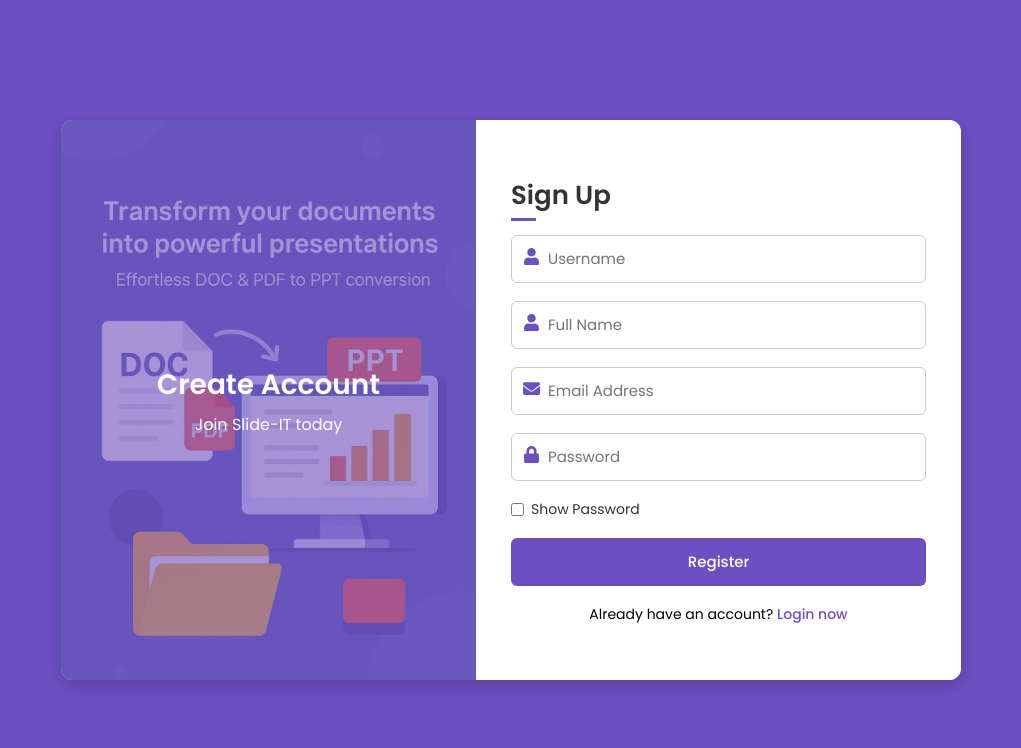
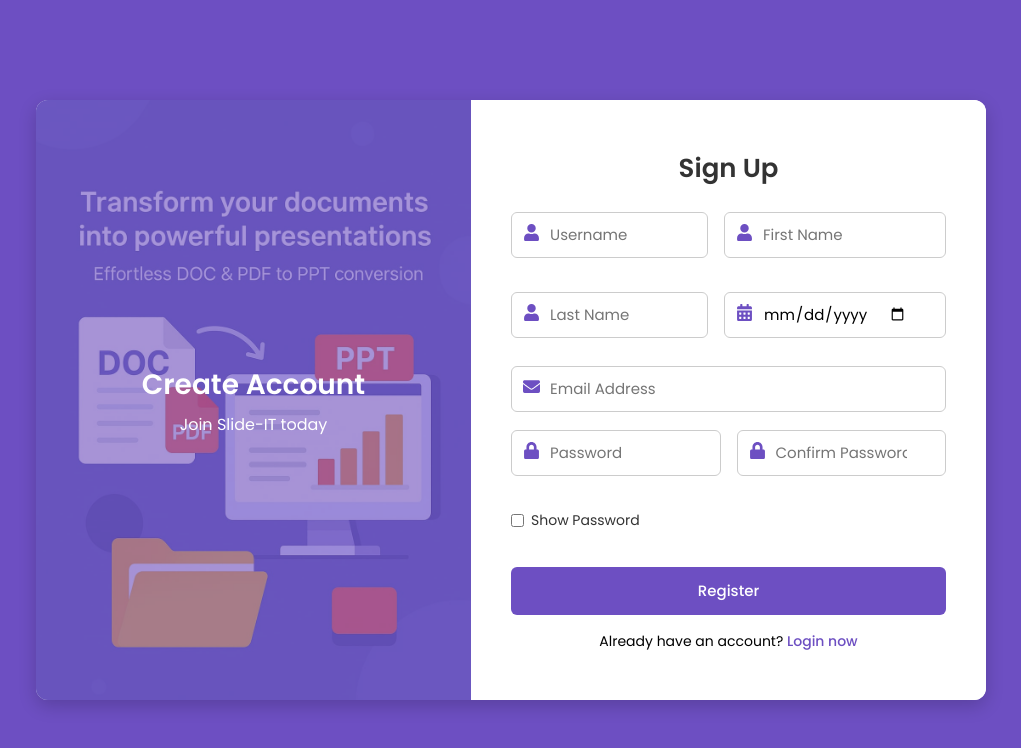
Before and after one commit to Edw4rdz/Capstone1, a React (Create React App) app: page /signup in a window 1280 px wide. Shown: the top 748 px of the page, without its empty margins (129-1150 px from the left). Built offline with nearby package versions, Linux system fonts and the light colour scheme; no server answers.

Commit message:
modify signup

```diff
--- a/src/pages/Signup.js
+++ b/src/pages/Signup.js
@@ -1,44 +1,58 @@
+// src/pages/Signup.jsx
 import { useState } from "react";
 import { Link, useNavigate } from "react-router-dom";
-import { FaEnvelope, FaLock, FaUser } from "react-icons/fa";
+import { FaEnvelope, FaLock, FaUser, FaCalendarAlt } from "react-icons/fa";
 import signupImg from "../assets/signupImg.jpg";
 import "./signup.css";
 
-// 🔥 Firebase imports
 import { createUserWithEmailAndPassword } from "firebase/auth";
 import { auth, db } from "../firebase";
 import { doc, setDoc, runTransaction } from "firebase/firestore";
 
 export default function Signup() {
   const [username, setUsername] = useState("");
-  const [fullName, setFullName] = useState("");
+  const [firstName, setFirstName] = useState("");
+  const [lastName, setLastName] = useState("");
+  const [birthday, setBirthday] = useState("");
   const [email, setEmail] = useState("");
   const [password, setPassword] = useState("");
+  const [confirmPassword, setConfirmPassword] = useState("");
   const [showPassword, setShowPassword] = useState(false);
   const [loading, setLoading] = useState(false);
   const [error, setError] = useState("");
   const navigate = useNavigate();
 
-  // ✅ Form Validation
+  const emailRegex = /^[^\s@]+@[^\s@]+\.[^\s@]+$/;
+  const nameRegex = /^[A-Za-z\s'-]+$/;
+
   const validateForm = () => {
     if (!username.trim()) return "Username is required.";
+    if (username.length < 3) return "Username must be at least 3 characters.";
 
-    if (!fullName.trim()) return "Full name is required.";
-    if (!/^[A-Za-z\s]+$/.test(fullName))
-      return "Full name should contain only letters and spaces.";
+    if (!firstName.trim()) return "First name is required.";
+    if (!nameRegex.test(firstName)) return "First name contains invalid characters.";
+
+    if (!lastName.trim()) return "Last name is required.";
+    if (!nameRegex.test(lastName)) return "Last name contains invalid characters.";
+
+    if (!birthday) return "Birthday is required.";
+    const bDate = new Date(birthday);
+    if (isNaN(bDate.getTime())) return "Invalid birthday.";
+    if (bDate > new Date()) return "Birthday cannot be in the future.";
 
     if (!email.trim()) return "Email is required.";
-    const emailRegex = /^[^\s@]+@[^\s@]+\.[cC][oO][mM]$/;
-    if (!emailRegex.test(email)) return "Please enter a valid email.";
+    if (!emailRegex.test(email)) return "Please enter a valid email address.";
 
     if (!password) return "Password is required.";
     if (password.length < 6) return "Password must be at least 6 characters.";
     if (/\s/.test(password)) return "Password must not contain spaces.";
 
+    if (!confirmPassword) return "Please confirm your password.";
+    if (password !== confirmPassword) return "Passwords do not match.";
+
     return "";
   };
 
-  // ✅ Handle Registration
   const handleRegister = async () => {
     const validationError = validateForm();
     if (validationError) {
@@ -50,42 +64,42 @@
     setError("");
 
     try {
-      // 🔥 Step 1: Create user with Firebase Authentication
       const userCredential = await createUserWithEmailAndPassword(auth, email, password);
       const user = userCredential.user;
-      console.log("✅ Firebase user created:", user.uid);
 
-      // 🔢 Step 2: Safely increment the user counter using Firestore transaction
       const counterRef = doc(db, "metadata", "userCounter");
-
       const newUserId = await runTransaction(db, async (transaction) => {
         const counterDoc = await transaction.get(counterRef);
         if (!counterDoc.exists()) {
           transaction.set(counterRef, { count: 1 });
           return 1;
         }
-        const newCount = counterDoc.data().count + 1;
+        const newCount = (counterDoc.data().count || 0) + 1;
         transaction.update(counterRef, { count: newCount });
         return newCount;
       });
 
-      // 🧾 Step 3: Save user info in Firestore using numeric ID ONLY
       const numericDocRef = doc(db, "users", newUserId.toString());
-      await setDoc(numericDocRef, {
-        username: username,
-        name: fullName,
-        email: email,
+      const userObj = {
+        username,
+        firstName,
+        lastName,
+        birthday: new Date(birthday).toISOString(),
+        email,
         createdAt: new Date().toISOString(),
         authUID: user.uid,
-      });
+        numericId: newUserId,
+      };
+      await setDoc(numericDocRef, userObj);
 
-      // 💾 Step 4: Store user info locally (cache)
       localStorage.setItem(
         "user",
         JSON.stringify({
-          username: username,
-          name: fullName,
-          email: email,
+          username,
+          firstName,
+          lastName,
+          birthday: userObj.birthday,
+          email,
           user_id: newUserId,
           authUID: user.uid,
         })
@@ -93,18 +107,20 @@
 
       alert(`✅ Account created successfully! (User #${newUserId})`);
       navigate("/dashboard");
-    } catch (error) {
-      console.error("❌ Firebase Signup Error:", error);
+    } catch (err) {
+      console.error("❌ Firebase Signup Error:", err);
       let errorMessage = "An error occurred. Please try again.";
 
-      if (error.code === "auth/email-already-in-use") {
+      if (err.code === "auth/email-already-in-use") {
         errorMessage = "This email is already registered.";
-      } else if (error.code === "auth/invalid-email") {
+      } else if (err.code === "auth/invalid-email") {
         errorMessage = "Invalid email address.";
-      } else if (error.code === "auth/weak-password") {
+      } else if (err.code === "auth/weak-password") {
         errorMessage = "Password should be at least 6 characters.";
-      } else if (error.code === "permission-denied") {
+      } else if (err.code === "permission-denied") {
         errorMessage = "Database permission denied. Check Firestore rules.";
+      } else if (err.message) {
+        errorMessage = err.message;
       }
 
       setError(errorMessage);
@@ -113,7 +129,6 @@
     }
   };
 
-  // ✅ UI
   return (
     <div className="signup-page">
       <div className="signup-container">
@@ -130,9 +145,10 @@
             <div className="signup-form">
               <h2 className="title">Sign Up</h2>
 
-              {error && <p style={{ color: "red", textAlign: "center" }}>{error}</p>}
+              {error && <p className="error-message">{error}</p>}
 
-              {/* Username */}
+              {/* Two-column fields */}
+              <div className="form-grid two-column">
                 <div className="input-box">
                   <i><FaUser /></i>
                   <input
@@ -144,19 +160,42 @@
                   />
                 </div>
 
-              {/* Full Name */}
                 <div className="input-box">
                   <i><FaUser /></i>
                   <input
                     type="text"
-                  placeholder="Full Name"
-                  value={fullName}
-                  onChange={(e) => setFullName(e.target.value)}
+                    placeholder="First Name"
+                    value={firstName}
+                    onChange={(e) => setFirstName(e.target.value)}
                     disabled={loading}
                   />
                 </div>
 
-              {/* Email */}
+                <div className="input-box">
+                  <i><FaUser /></i>
+                  <input
+                    type="text"
+                    placeholder="Last Name"
+                    value={lastName}
+                    onChange={(e) => setLastName(e.target.value)}
+                    disabled={loading}
+                  />
+                </div>
+
+                <div className="input-box">
+                  <i><FaCalendarAlt /></i>
+                  <input
+                    type="date"
+                    placeholder="Birthday"
+                    value={birthday}
+                    onChange={(e) => setBirthday(e.target.value)}
+                    disabled={loading}
+                  />
+                </div>
+              </div>
+
+              {/* Single-row email */}
+              <div className="form-grid one-column">
                 <div className="input-box">
                   <i><FaEnvelope /></i>
                   <input
@@ -167,8 +206,10 @@
                     disabled={loading}
                   />
                 </div>
+              </div>
 
-              {/* Password */}
+              {/* Two-column password fields */}
+              <div className="form-grid two-column">
                 <div className="input-box">
                   <i><FaLock /></i>
                   <input
@@ -180,18 +221,29 @@
                   />
                 </div>
 
-              {/* Show password */}
+                <div className="input-box">
+                  <i><FaLock /></i>
+                  <input
+                    type={showPassword ? "text" : "password"}
+                    placeholder="Confirm Password"
+                    value={confirmPassword}
+                    onChange={(e) => setConfirmPassword(e.target.value)}
+                    disabled={loading}
+                  />
+                </div>
+              </div>
+
               <div className="show-password">
                 <input
                   type="checkbox"
                   id="showPassword"
+                  checked={showPassword}
                   onChange={() => setShowPassword(!showPassword)}
                   disabled={loading}
                 />
                 <label htmlFor="showPassword"> Show Password</label>
               </div>
 
-              {/* Register button */}
               <div className="button">
                 <input
                   type="button"
--- a/src/pages/signup.css
+++ b/src/pages/signup.css
@@ -1,7 +1,5 @@
-/* Google Font */
 @import url('https://fonts.googleapis.com/css2?family=Poppins:wght@300;400;500;600&display=swap');
 
-/* Reset */
 * {
   margin: 0;
   padding: 0;
@@ -12,31 +10,28 @@
 html, body {
   height: 100%;
   width: 100%;
-  background: #6D4FC2; /* full purple background */
+  background: #6D4FC2;
 }
 
-/* Wrapper */
 .signup-page {
   display: flex;
   justify-content: center;
   align-items: center;
-  height: 100vh;  /* full screen */
+  height: 100vh;
   width: 100vw;
   background: #6D4FC2;
 }
 
-/* Mid-size card container */
 .signup-container {
   display: flex;
-  width: 900px;     /* mid-size width */
-  height: 560px;    /* mid-size height */
+  width: 950px;
+  height: 600px;
   background: #fff;
   border-radius: 12px;
   box-shadow: 0 6px 18px rgba(0,0,0,0.18);
   overflow: hidden;
 }
 
-/* LEFT SIDE - image with overlay text */
 .cover {
   flex: 1;
   position: relative;
@@ -72,61 +67,68 @@
   color: #fff;
 }
 
-/* RIGHT SIDE - signup form */
+/* Form side */
 .forms {
   flex: 1;
   display: flex;
   justify-content: center;
   align-items: center;
-  padding: 45px 35px;
+  padding: 35px 40px;
   background: #fff;
-}
-
-.form-content {
-  width: 100%;
 }
 
 .signup-form {
   width: 100%;
 }
 
-.forms .title {
-  position: relative;
+.title {
   font-size: 26px;
   font-weight: 600;
   color: #333;
-  margin-bottom: 20px;
+  margin-bottom: 24px;
+  text-align: center;
 }
 
-.forms .title:before {
-  content: '';
-  position: absolute;
-  left: 0;
-  bottom: -6px;
-  height: 3px;
-  width: 25px;
-  background: #6D4FC2;
+.error-message {
+  color: red;
+  text-align: center;
+  margin-bottom: 12px;
+  font-size: 14px;
 }
 
-/* Input box */
+/* Grid Layouts */
+.form-grid.two-column {
+  display: grid;
+  grid-template-columns: repeat(2, 1fr);
+  gap: 16px;
+}
+
+.form-grid.one-column {
+  display: grid;
+  grid-template-columns: 1fr;
+  gap: 16px;
+  margin-top: 10px;
+}
+
+/* Input Styling */
 .input-box {
   display: flex;
   align-items: center;
-  margin-bottom: 18px;
   position: relative;
 }
 
 .input-box input {
   width: 100%;
-  height: 48px;
+  height: 46px;
   border: 1px solid #ccc;
   border-radius: 6px;
-  padding: 0 36px;
+  padding: 0 38px;
   font-size: 15px;
 }
 
 .input-box input:focus {
   border-color: #6D4FC2;
+  outline: none;
 }
 
 .input-box i {
@@ -138,7 +140,12 @@
   font-size: 17px;
 }
 
-/* Button */
+/* Show Password & Button */
+.show-password {
+  margin-top: 16px;
+  font-size: 14px;
+}
+
 .button input {
   width: 100%;
   height: 48px;
@@ -150,16 +157,17 @@
   font-weight: 500;
   cursor: pointer;
   transition: all 0.3s ease;
+  margin-top: 18px;
 }
 
 .button input:hover {
   background: #5a42a6;
 }
 
-/* Sign up text */
+/* Footer text */
 .sign-up-text {
   text-align: center;
-  margin-top: 18px;
+  margin-top: 16px;
   font-size: 14px;
 }
 
@@ -172,3 +180,24 @@
 .sign-up-text a:hover {
   text-decoration: underline;
 }
+
+/* Responsive */
+@media (max-width: 768px) {
+  .signup-container {
+    flex-direction: column;
+    width: 95%;
+    height: auto;
+  }
+
+  .cover {
+    height: 200px;
+  }
+
+  .form-grid.two-column {
+    grid-template-columns: 1fr;
+  }
+
+  .forms {
+    padding: 25px;
+  }
+}
```
Lines whose indentation alone changed are shown as unchanged.
